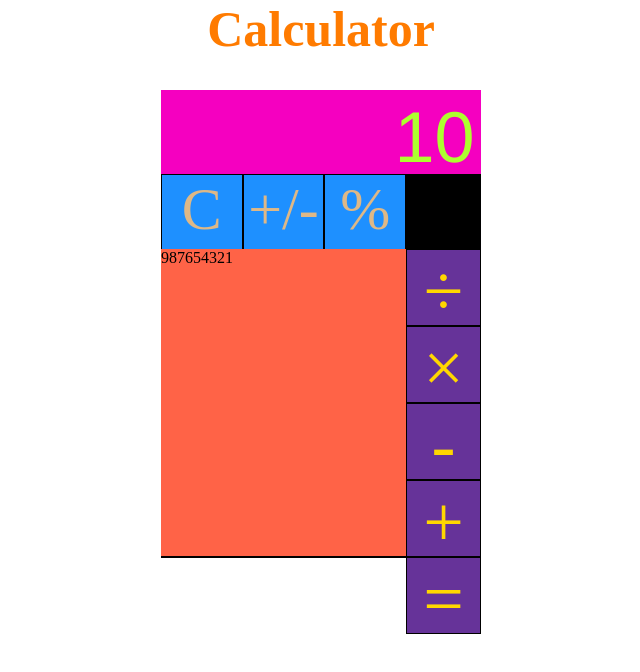
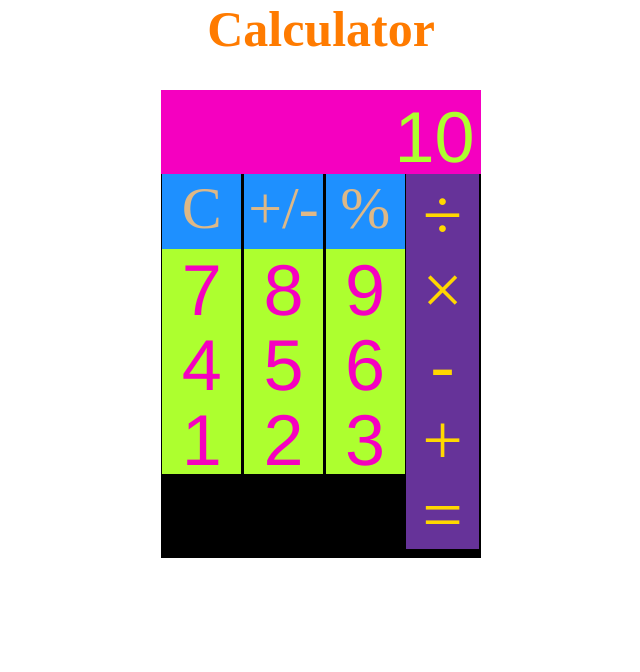
Before and after one commit to xandre9-git/kalkewlaythor, a plain HTML site: page index.html in a window 1280 px wide. Shown: the whole page, without its empty margins (319-959 px from the left). Drawn offline with Linux system fonts and the light colour scheme.

Commit message:
created styling for numbers

```diff
--- a/styles.css
+++ b/styles.css
@@ -13,7 +13,6 @@ h1 {
 
 .calc-container {
   background-color: black;
-  /* border-radius: 10px; */
   width: 320px;
   height: 468px;
   margin: auto;
@@ -23,11 +22,7 @@ h1 {
 
 .display-screen {
   background-color: rgb(245, 0, 192);
-  /* border-top-left-radius: 10px;
-  border-top-right-radius: 10px; */
   width: 100%;
-  /* margin: auto; */
-
   height: 84px;
   font-size: 72px;
   font-family: 'Helvetica';
@@ -40,11 +35,11 @@ h1 {
 .operator-container {
   height: 384px;
   width: 75px;
-  /* background-color: orange; */
   display: flex;
   flex-direction: column;
-  /* margin-left: auto; */
   order: 1;
+  position: relative;
+  bottom: 75px;
 
 }
 
@@ -52,41 +47,53 @@ h1 {
   background-color: rebeccapurple;
   height: 75px;
   width: 73px;
-  border: 1px black solid;
+  /* border: 1px black solid; */
   font-size: 72px;
   text-align: center;
   color: gold;
-
-
 }
 
 .functions-container {
   height: 75px;
   width: 245px;
-  background-color: dodgerblue;
-
+  /* background-color: dodgerblue; */
   margin-right: 0;
   margin-bottom: auto;
   padding: 0;
   display: flex;
-  /* flex-direction: row; */
 }
 
 .functions {
   background-color: dodgerblue;
   height: 75px;
-  width: 82px;
-  border: 1px black solid;
+  width: 79px;
+  /* border: 1px black solid; */
   font-size: 60px;
   text-align: center;
   color: burlywood;
+  margin: auto;
+
 }
 
 .input-container {
-  height: 307px;
+  height: 308px;
   width: 245px;
-  background-color: tomato;
   display: flex;
   margin: 0;
+  flex-wrap: wrap;
+  flex-direction: row-reverse;
+  align-content: flex-start;
 
 }
+
+.numbers {
+  height: 75px;
+  width: 79px;
+  color: rgb(245, 0, 192);
+  background-color: greenyellow;
+  font-size: 72px;
+  font-family: Helvetica;
+  text-align: center;
+  /* border: 1px solid black; */
+  margin: auto;
+}
```
